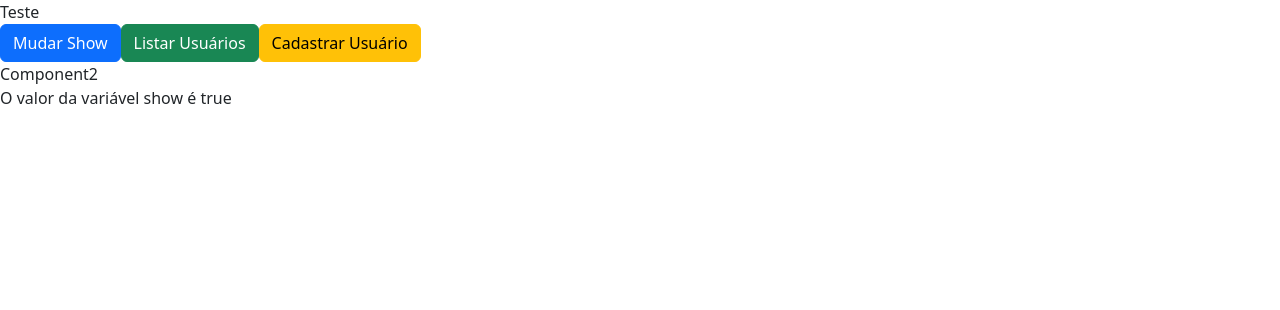
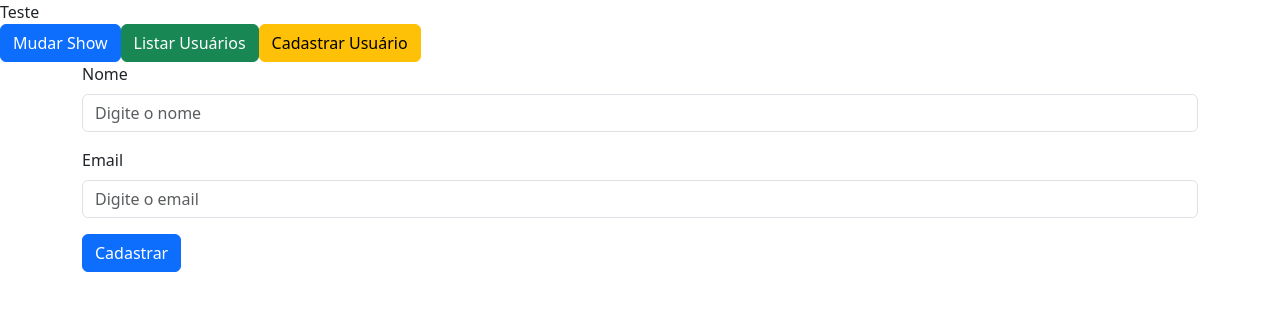
Before and after one commit to rhavymaia/context-project, a React (Vite) app: page / in a window 1280 px wide. Shown: the top 310 px of the page. Built offline with nearby package versions, Linux system fonts and the light colour scheme.

Commit message:
Cadastro de user.

```diff
--- a/src/views/Component2.jsx
+++ b/src/views/Component2.jsx
@@ -1,11 +1,54 @@
-import Component3 from './Component3';
+import { useState } from 'react';
+import { Button, Container, Form } from 'react-bootstrap';
+import { useUser } from './UserContext';
 
 const Component2 = () => {
+  const [inputs, setInputs] = useState({});
+
+  const { cadastrarUser } = useUser();
+
+  const handleChange = (event) => {
+    setInputs({ ...inputs, [event.target.name]: event.target.value });
+  };
+
+  const handleSubmit = (event) => {
+    event.preventDefault();
+    let user = { ...inputs };
+    cadastrarUser(user);
+  };
+
   return (
-    <>
-      <div>Component2</div>
-      <Component3></Component3>
-    </>
+    <Container>
+      <Form onSubmit={handleSubmit}>
+        <Form.Group className="mb-3">
+          <Form.Label>Nome</Form.Label>
+          <Form.Control
+            name="nome"
+            value={inputs.nome || ''}
+            type="text"
+            placeholder="Digite o nome"
+            onChange={handleChange}
+            required
+          />
+        </Form.Group>
+
+        <Form.Group className="mb-3">
+          <Form.Label>Email</Form.Label>
+          <Form.Control
+            name="email"
+            value={inputs.email || ''}
+            type="email"
+            placeholder="Digite o email"
+            onChange={handleChange}
+            required
+          />
+        </Form.Group>
+
+        <Button className="mb-3" variant="primary" type="submit">
+          Cadastrar
+        </Button>
+      </Form>
+    </Container>
   );
 };
 
--- a/src/views/UserContext.jsx
+++ b/src/views/UserContext.jsx
@@ -1,12 +1,14 @@
 import { createContext, useContext, useState } from 'react';
+import api from '../api/ContextApi';
 
 const UserContext = createContext();
 
 export const UserProvider = ({ children }) => {
   let [show, setShow] = useState(true);
 
-  const cadastrarUser = () => {
+  const cadastrarUser = async (user) => {
     console.log('Cadastro de User.');
+    await api.post('users', user);
   };
 
   return (
```
